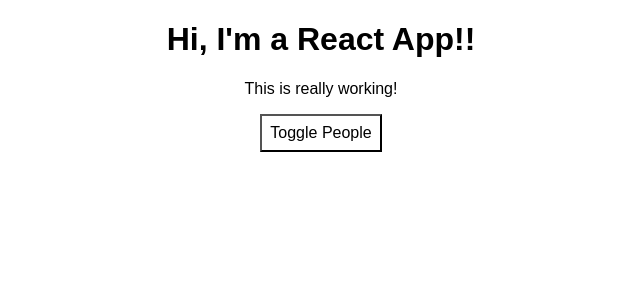
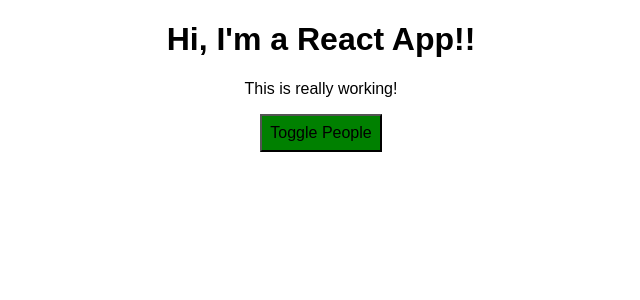
Before and after one commit to rwparrish/react-complete-guide, a React (Create React App) app: page / in a window 1280 px wide. Shown: the top 300 px of the page, without its empty margins (319-959 px from the left). Built offline with nearby package versions, Linux system fonts and the light colour scheme.

Commit message:
add dynamic styling to button

```diff
--- a/src/App.js
+++ b/src/App.js
@@ -94,7 +94,8 @@
   render() {
     // inline styling is useful for scoping the style to the element you want
     const style = {
-      backgroundColor: 'white',
+      backgroundColor: 'green',
+      textColor: 'white',
       font: 'inherit',
       border: '1x solid blue',
       padding: '8px',
@@ -117,6 +118,7 @@
             })}
           </div>
       );
+      style.backgroundColor = 'red';
     }
 
     return (
```
